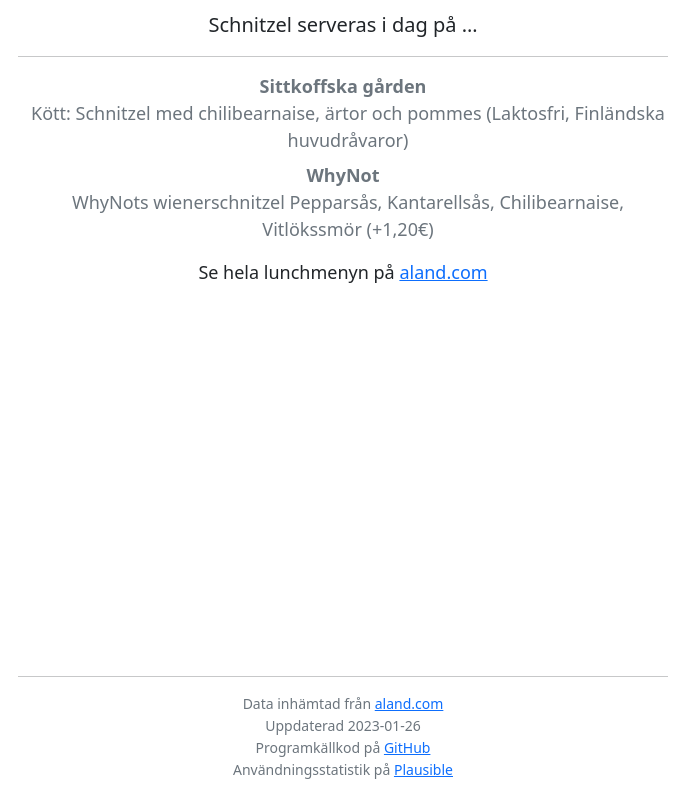
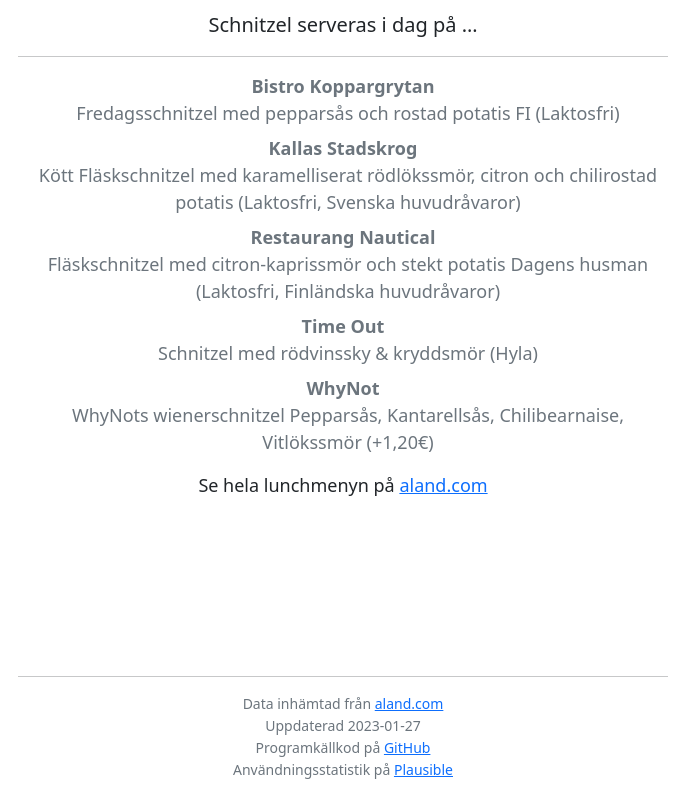
Before and after one commit to pheimdah/schnitzel.ax, a plain HTML site: page index.html in a window 1280 px wide. Shown: the whole page, without its empty margins (297-992 px from the left). Drawn offline with nearby package versions, Linux system fonts and the light colour scheme.

Commit message:
Deploying to gh-pages from  @ 4ddc3bdbfe4fddd6894aeb40dd3e924fc7521661 🚀

```diff
--- a/index.html
+++ b/index.html
@@ -66,8 +66,17 @@
 
 					<dl>
 
-							<dt class="text-secondary">Sittkoffska gården</dt>
-							<dd class="text-muted font-italic" style="padding-left: 10px" >Kött: Schnitzel med chilibearnaise, ärtor och pommes (Laktosfri, Finländska huvudråvaror)</dd>
+							<dt class="text-secondary">Bistro Koppargrytan</dt>
+							<dd class="text-muted font-italic" style="padding-left: 10px" >Fredagsschnitzel med pepparsås och rostad potatis FI (Laktosfri)</dd>
+
+							<dt class="text-secondary">Kallas Stadskrog</dt>
+							<dd class="text-muted font-italic" style="padding-left: 10px" >Kött Fläskschnitzel med karamelliserat rödlökssmör, citron och chilirostad potatis (Laktosfri, Svenska huvudråvaror)</dd>
+
+							<dt class="text-secondary">Restaurang Nautical</dt>
+							<dd class="text-muted font-italic" style="padding-left: 10px" >Fläskschnitzel med citron-kaprissmör och stekt potatis Dagens husman (Laktosfri, Finländska huvudråvaror)</dd>
+
+							<dt class="text-secondary">Time Out</dt>
+							<dd class="text-muted font-italic" style="padding-left: 10px" >Schnitzel med rödvinssky &amp; kryddsmör  (Hyla)</dd>
 
 							<dt class="text-secondary">WhyNot</dt>
 							<dd class="text-muted font-italic" style="padding-left: 10px" >WhyNots wienerschnitzel Pepparsås, Kantarellsås, Chilibearnaise, Vitlökssmör (+1,20€) </dd>
@@ -82,7 +91,7 @@
 				<hr/>
 				<span class="text-muted">Data inhämtad från <a href="http://www.aland.com/" target="_blank">aland.com</a></span>
 				<br />
-				<span class="text-muted">Uppdaterad 2023-01-26</span>
+				<span class="text-muted">Uppdaterad 2023-01-27</span>
 				<br />
 				<span class="text-muted">Programkällkod på <a href="https://github.com/pheimdah/schnitzel.ax" target="_blank">GitHub</a></span>
 				<br />
```
